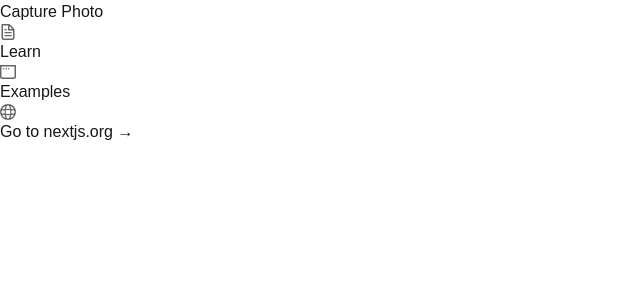
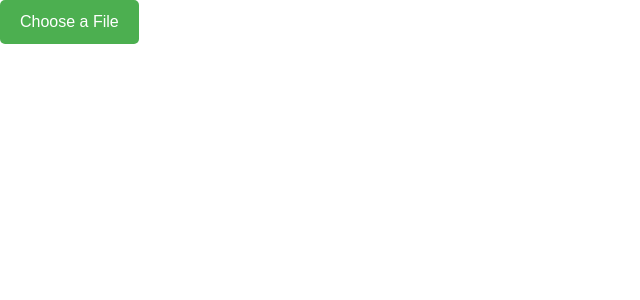
Before and after one commit to virnzlivara/ayuda-app, a Next.js app: page / in a window 1280 px wide. Shown: the top 300 px of the page, without its empty margins (0-640 px from the left). Built offline with nearby package versions, Linux system fonts and the light colour scheme.

Commit message:
add message

```diff
--- a/src/app/page.tsx
+++ b/src/app/page.tsx
@@ -1,4 +1,6 @@
  "use client";
+import QRScanner from "@/components/Camera";
+import Camera from "@/components/CameraCapture";
 import Image from "next/image";
 import { useRouter } from "next/navigation";
 // import { useRouter } from "next/router";
@@ -13,58 +15,13 @@
       <main className="flex flex-col gap-8 row-start-2 items-center sm:items-start">
       {/* <PhotoCapture/> */}
       <div className='flex justify-between'>
-        <button onClick={capturePhoto}>Capture Photo</button>
+      <Camera  />
+      {/* <QRScanner/> */}
         {/* <button onClick={tryAgain}>Try Again</button>
         <button onClick={sendToEmail}>Send to Email</button> */}
       </div>
       </main>
-      <footer className="row-start-3 flex gap-6 flex-wrap items-center justify-center">
-        <a
-          className="flex items-center gap-2 hover:underline hover:underline-offset-4"
-          href="https://nextjs.org/learn?utm_source=create-next-app&utm_medium=appdir-template-tw&utm_campaign=create-next-app"
-          target="_blank"
-          rel="noopener noreferrer"
-        >
-          <Image
-            aria-hidden
-            src="/file.svg"
-            alt="File icon"
-            width={16}
-            height={16}
-          />
-          Learn
-        </a>
-        <a
-          className="flex items-center gap-2 hover:underline hover:underline-offset-4"
-          href="https://vercel.com/templates?framework=next.js&utm_source=create-next-app&utm_medium=appdir-template-tw&utm_campaign=create-next-app"
-          target="_blank"
-          rel="noopener noreferrer"
-        >
-          <Image
-            aria-hidden
-            src="/window.svg"
-            alt="Window icon"
-            width={16}
-            height={16}
-          />
-          Examples
-        </a>
-        <a
-          className="flex items-center gap-2 hover:underline hover:underline-offset-4"
-          href="https://nextjs.org?utm_source=create-next-app&utm_medium=appdir-template-tw&utm_campaign=create-next-app"
-          target="_blank"
-          rel="noopener noreferrer"
-        >
-          <Image
-            aria-hidden
-            src="/globe.svg"
-            alt="Globe icon"
-            width={16}
-            height={16}
-          />
-          Go to nextjs.org →
-        </a>
-      </footer>
+
     </div>
   );
 }
--- a/src/components/CameraCapture.tsx
+++ b/src/components/CameraCapture.tsx
@@ -128,20 +128,18 @@
       {/* QR Code validation result */}
       {qrCodeData && (
         <div style={{ marginTop: '20px' }}>
-          <h4>QR Code Detected:</h4>
-          <p>Decoded Data: {qrCodeData}</p>
+          <h4>QR Code Detected.</h4>
+          {/* <p>Decoded Data: {qrCodeData}</p> */}
         </div>
       )}
 
       {/* No QR code found message */}
       {file && !qrCodeData && previewUrl && (
         <div style={{ marginTop: '20px' }}>
-          <p style={{ color: 'red' }}>No valid QR code found in this image.</p>
+          <p  >Are you sure you want to send this photo?</p>
         </div>
       )}
-
-      {/* Upload button */}
-      <button
+      {previewUrl && <button
         onClick={handleUpload}
         style={{
           padding: '10px 20px',
@@ -155,7 +153,9 @@
         }}
       >
         Upload
-      </button>
+      </button>}
+      {/* Upload button */}
+
     </div>
   );
 };
```
